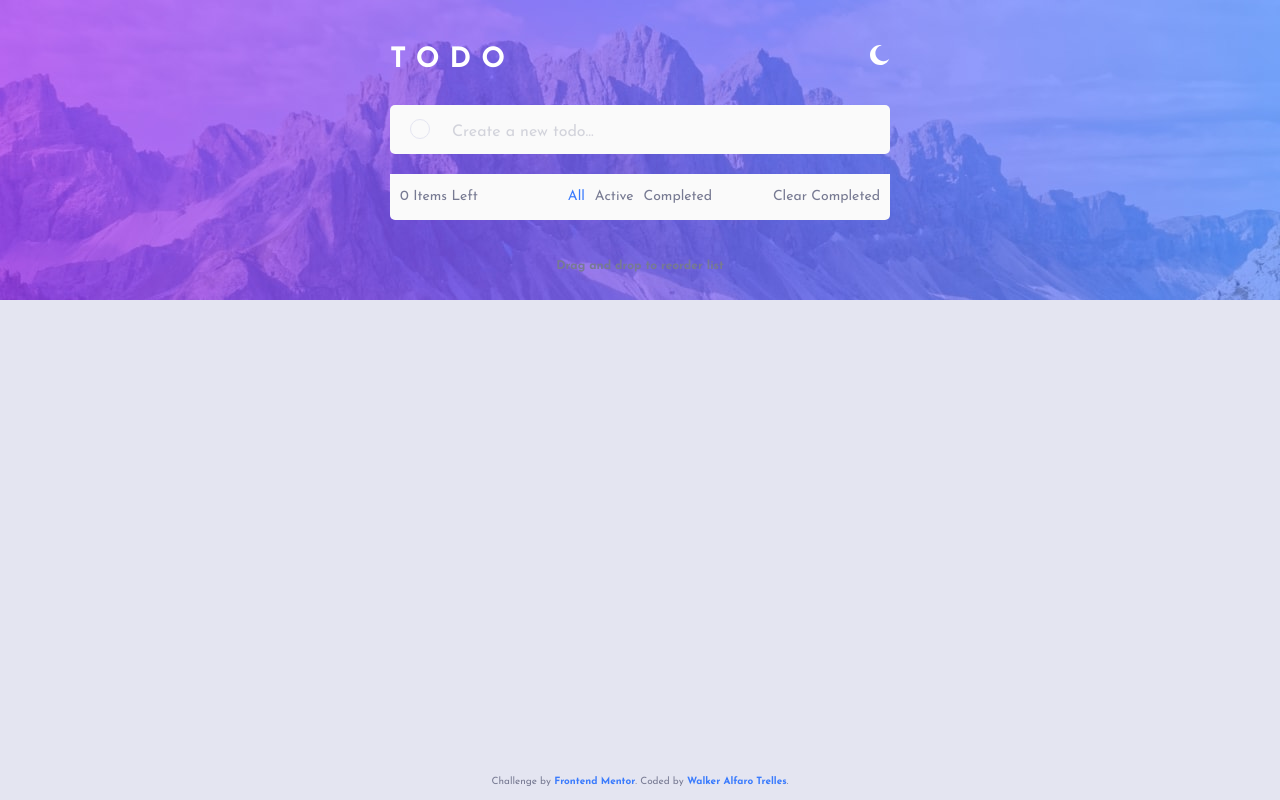
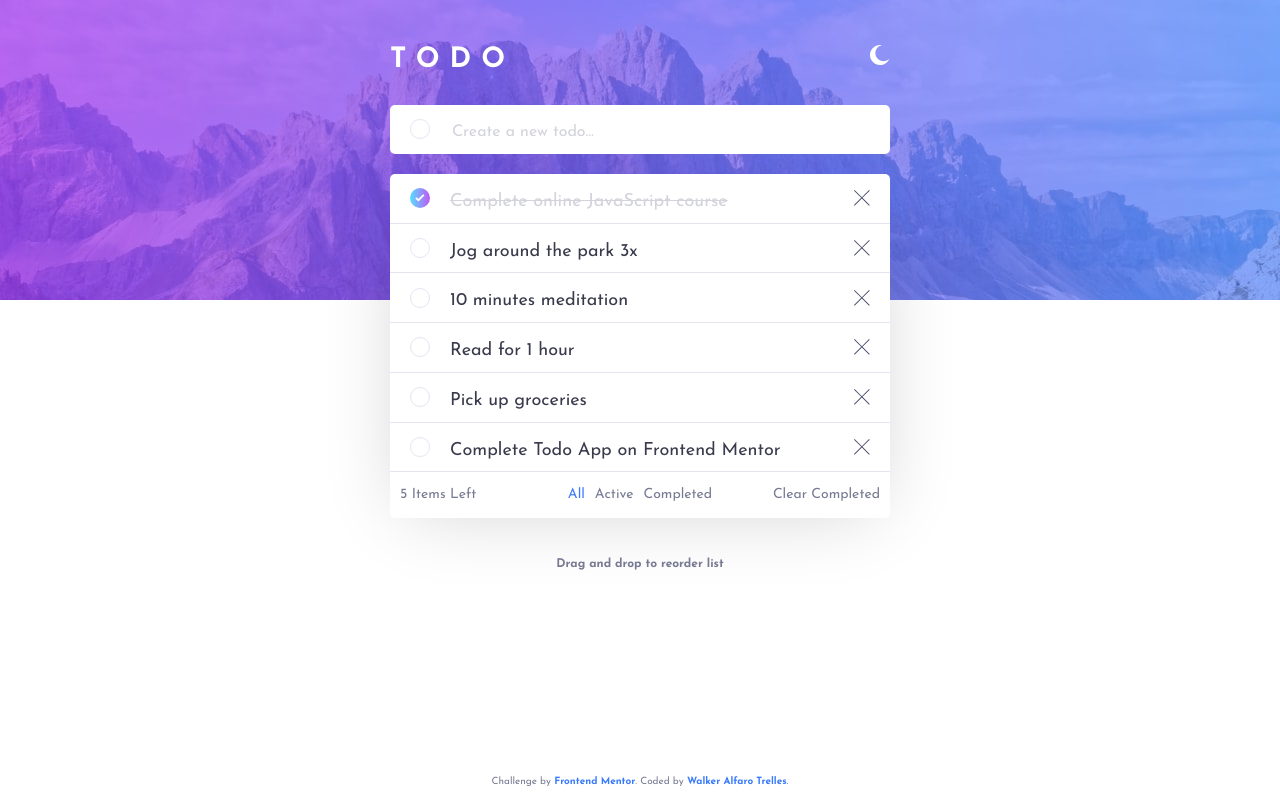
Before and after one commit to walkeralfaro/FrontendMentor_Todo_App, a React (Vite) app: page / in a window 1280 px wide. Built offline with nearby package versions, Linux system fonts and the light colour scheme.

Commit message:
add initial data

```diff
--- /dev/null
+++ b/public/data.js
@@ -0,0 +1,32 @@
+export const data = [
+  {
+      "id": "039c5a99-a8d7-44b0-8184-4bb89379db29",
+      "text": "Complete online JavaScript course",
+      "completed": true
+  },
+  {
+      "id": "9b357c79-8ced-4cd6-ba22-a51a82fbf708",
+      "text": "Jog around the park 3x",
+      "completed": false
+  },
+  {
+      "id": "cc8c3c56-e348-40e0-a47d-630fde9e1644",
+      "text": "10 minutes meditation",
+      "completed": false
+  },
+  {
+      "id": "f5980f52-9e63-4b02-a9d9-0829ea6c14b5",
+      "text": "Read for 1 hour",
+      "completed": false
+  },
+  {
+      "id": "67ea1a10-be17-49a8-8227-991a4964722a",
+      "text": "Pick up groceries",
+      "completed": false
+  },
+  {
+      "id": "dc566df7-2c3d-4839-94b8-2b23226f7688",
+      "text": "Complete Todo App on Frontend Mentor",
+      "completed": false
+  }
+]
--- a/src/components/TodoApp.jsx
+++ b/src/components/TodoApp.jsx
@@ -5,6 +5,7 @@
 import { reorder } from "../functions/Reorder";
 import { DragDropContext, Droppable, Draggable } from "@hello-pangea/dnd";
 import styles from "../scss/components/TodoApp.module.scss";
+import { data } from "../../public/data";
 
 export const TodoApp = () => {
 
@@ -12,6 +13,10 @@
   const [itemsLeft, setItemsLeft] = useState(null);
   const [filterState, setFilterState] = useState(true);
   const [allFilter, setAllFilter] = useState(true);
+
+  useEffect(() => {
+    setTodos(data);
+  }, [])
 
   useEffect(() => {
     const itemsWithFalseState = todos.filter( (todo) => todo.completed === false ).length;
@@ -71,7 +76,7 @@
             <div
               ref={droppableProvided.innerRef}
               {...droppableProvided.droppableProps}
-              className="todo_list_container"
+              className={styles.todo_list_container}
             >
               {
                 todos.map( (todo, index) =>
--- a/src/scss/base/_variables.scss
+++ b/src/scss/base/_variables.scss
@@ -20,6 +20,7 @@
 $Very_Light_Gray: hsl(0, 0%, 98%);
 $Very_Light_Grayish_Blue: hsl(236, 33%, 92%);
 $Light_Grayish_Blue: hsl(233, 11%, 84%);
+$Background_body_light: hsl(0,0, 250%);
 
 //  Dark Theme
 $Very_Dark_Blue: hsl(235, 21%, 11%);
@@ -30,7 +31,7 @@
 
 
 // Variables themes
-$LightTheme_Card_Background: $Very_Light_Gray;
+$LightTheme_Card_Background: white;
 $DarkTheme_Card_Background: $Very_Dark_Desaturated_Blue;
 
 $Dark_Background_Desktop_Image: url('../../images/bg-desktop-dark.jpg');
--- a/src/scss/components/App.module.scss
+++ b/src/scss/components/App.module.scss
@@ -9,7 +9,7 @@
   background-image: $Light_Background_Mobile_Image;
   background-size: contain;
   background-repeat: no-repeat;
-  background-color: $Very_Light_Grayish_Blue;
+  background-color: $Background_body_light;
   background-position-x: center;
 
   @include mobile {
--- a/src/scss/components/Features.module.scss
+++ b/src/scss/components/Features.module.scss
@@ -19,6 +19,8 @@
   background-color: $LightTheme_Card_Background;
 
   border-radius: 0px 0px 5px 5px;
+  // *******************************************************
+  // box-shadow: 0px 20px 5px 20px rgba(0,0,0,0.2);
 
   button {
 
--- a/src/scss/components/TodoApp.module.scss
+++ b/src/scss/components/TodoApp.module.scss
@@ -7,3 +7,11 @@
   color: $Dark_Grayish_Blue;
   font-weight: bold;
 }
+
+.todo_list_container {
+    box-shadow: 0px 50px 75px -15px rgba(0,0,0,0.2);
+    min-height: 5rem;
+
+    border-radius: 5px 5px 0px 0px ;
+    overflow: hidden;
+}
--- a/src/scss/components/TodoInput.module.scss
+++ b/src/scss/components/TodoInput.module.scss
@@ -8,7 +8,6 @@
 
   background-color: $LightTheme_Card_Background;
   padding: 1rem;
-
   border-radius: 5px;
 
   margin-top: 1rem;
```
